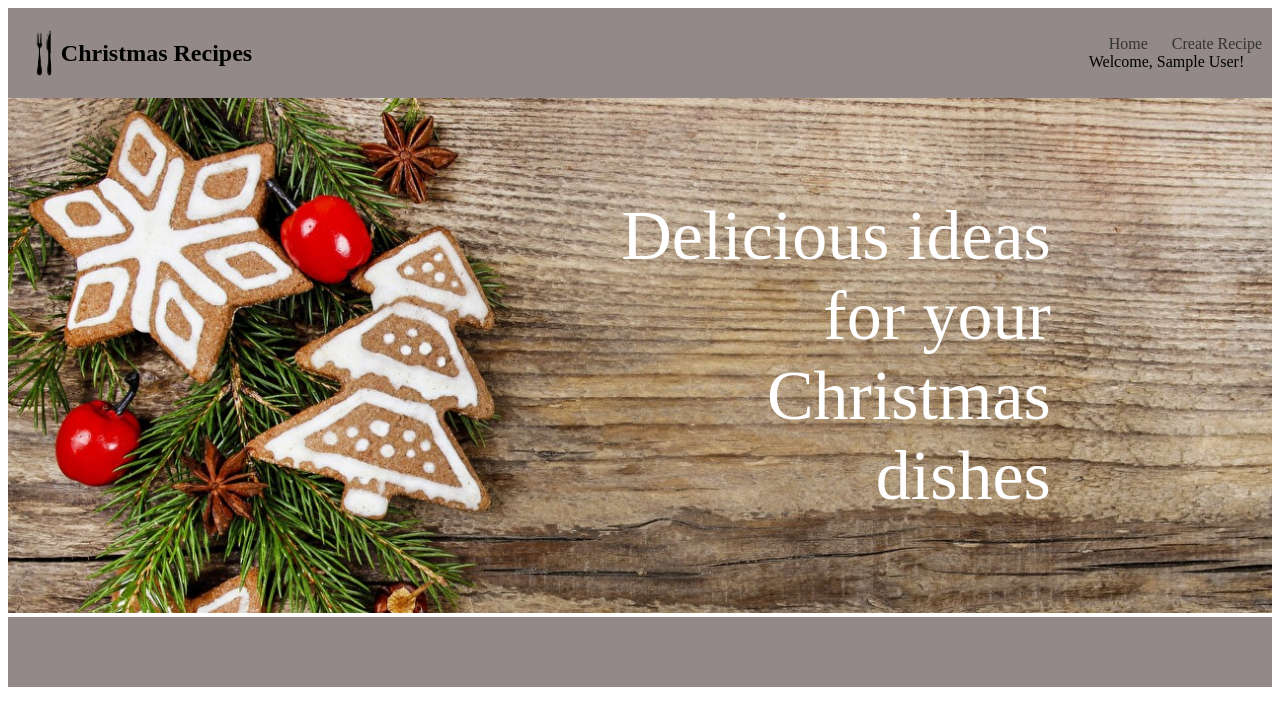
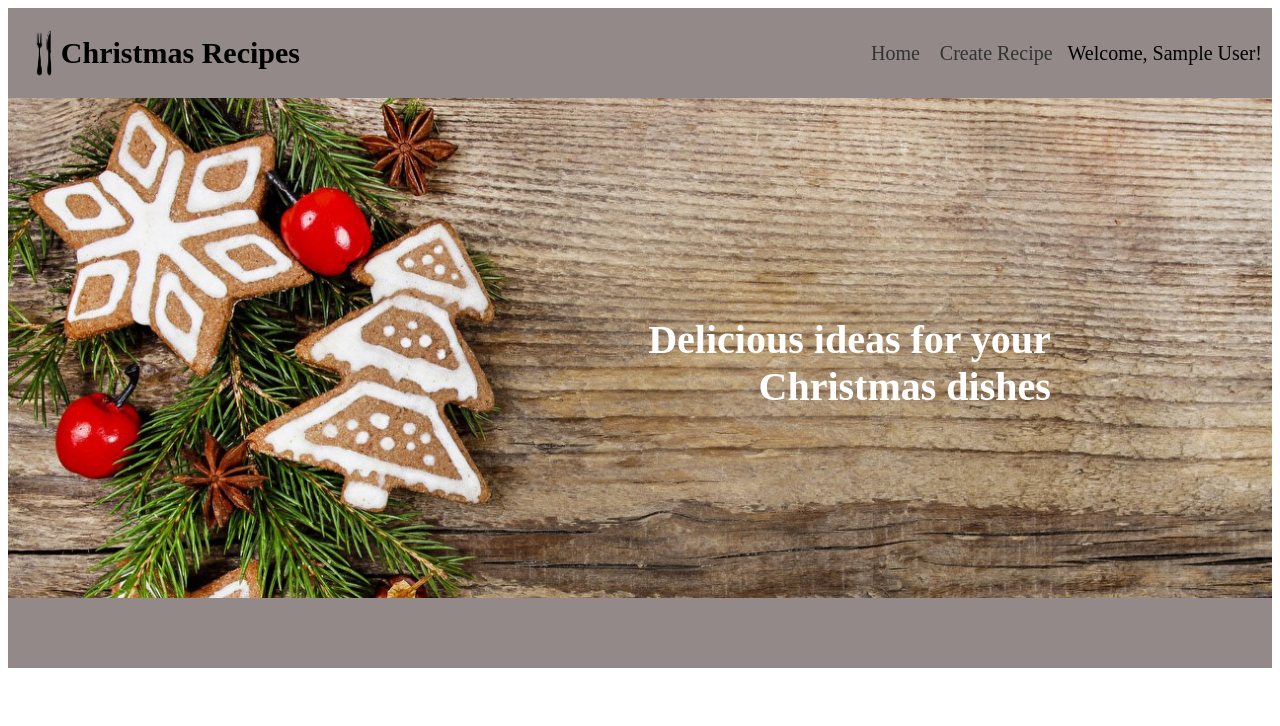
Before and after one commit to anaalumu/webs_with_virtual, a Flask app: page / in a window 1280 px wide. Shown: the top 726 px of the page. Run offline with Flask 3, Linux system fonts and the light colour scheme; the visitor is signed in with stand-in values (Sample User, id 1).

Commit message:
colocado bien la foto del principio

```diff
--- a/recipes/static/styles.css
+++ b/recipes/static/styles.css
@@ -9,6 +9,7 @@ header{
     justify-content: space-between;
     padding: 10px;
     font-family: "Constantia", serif;
+    font-size: 20px;
 }
 
 footer{
@@ -36,7 +37,11 @@ nav a{
     padding-left: 20px;
 }
 
-.nav{
-    display: flex; /* Establece el contenedor como un flex container */
-    justify-content: space-between;
+.nav-container {
+    display: flex;
+    align-items: center;
 }
+
+.welcome-user{
+    padding-left: 15px;
+}
--- a/recipes/static/styles_homePage.css
+++ b/recipes/static/styles_homePage.css
@@ -1,35 +1,34 @@
 
 /* Home page photo and text */
 
-.principal_image{
+.full-width-section {
     position: relative;
-    display: inline-block;
-    text-align: center;
+    width: 100%;
+    height: 500px;
+    background-image: url('image_homepage.jpg');
+    background-size: cover;
+    background-position: center;
+    color: #fff;
 }
 
-.principal_image img {
-    width: 100%;
-    margin: 0;
-    padding: 0;
-    display: block;
-   /*transform: scale(1.5);t*/
-}
+/* Styles for the Welcome text */
 
-
-.welcome-text{
+.text-overlay {
     position: absolute;
     top: 50%;
     left: 65%;
     transform: translate(-50%, -50%);
-    font-family: "Constantia", serif;
-    font-size: 70px;
-    color: white;
     text-align: right;
+}
 
+.text-overlay h1 {
+    font-size: 40px;
+    margin-bottom: 10px;
 }
 
 
-/* Estilos para las recetas */
+/* Styles for the Recipes */
+
 .recipes {
     display: flex;
     justify-content: space-around;
--- a/recipes/templates/base.html
+++ b/recipes/templates/base.html
@@ -15,7 +15,7 @@
             <img src = "static/logo.png", alt ="picture fork">
             <h2>Christmas Recipes</h2>
         </div>
-        <nav>
+        <nav class="nav-container">
             <a href="{{ url_for('main.index') }}">Home</a></li>
             <a href="{{ url_for('main.create_recipe') }}">Create Recipe</a></li>
             {% if current_user.is_authenticated %}
--- a/recipes/templates/main/index.html
+++ b/recipes/templates/main/index.html
@@ -6,10 +6,16 @@
 
 {% block content %}
 
-<div class="principal_image">
+<section class="full-width-section">
+    <div class="text-overlay">
+        <h1>Delicious ideas for your Christmas dishes</h1>
+    </div>
+</section>
+
+<!--<div class="principal_image">
   <img src="static/image_homepage.jpg" />
   <div class="welcome-text">Delicious ideas for your Christmas dishes</div>
-</div>
+</div>-->
 <!--
 <section>
     <h2>Latest recipes: </h2>
```
